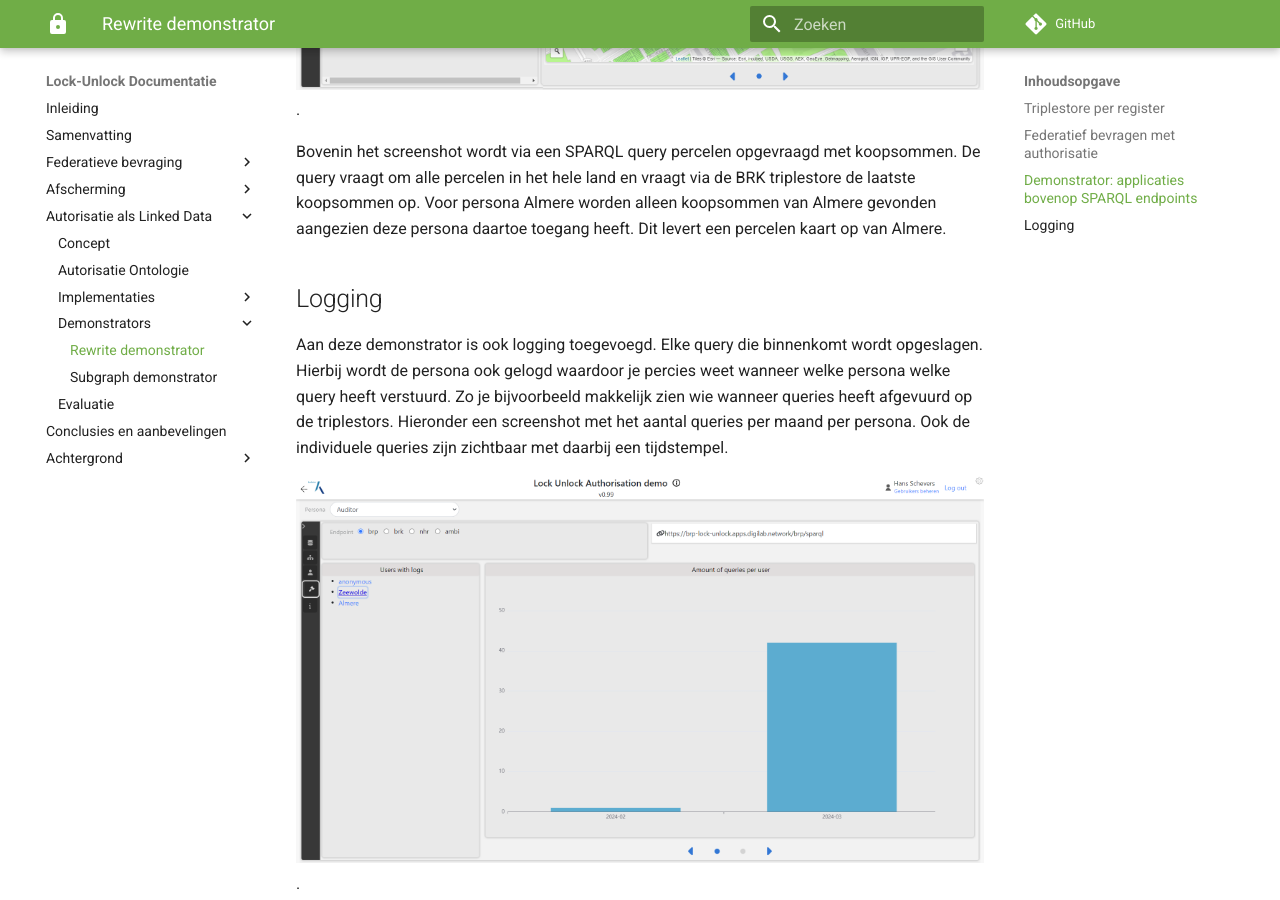
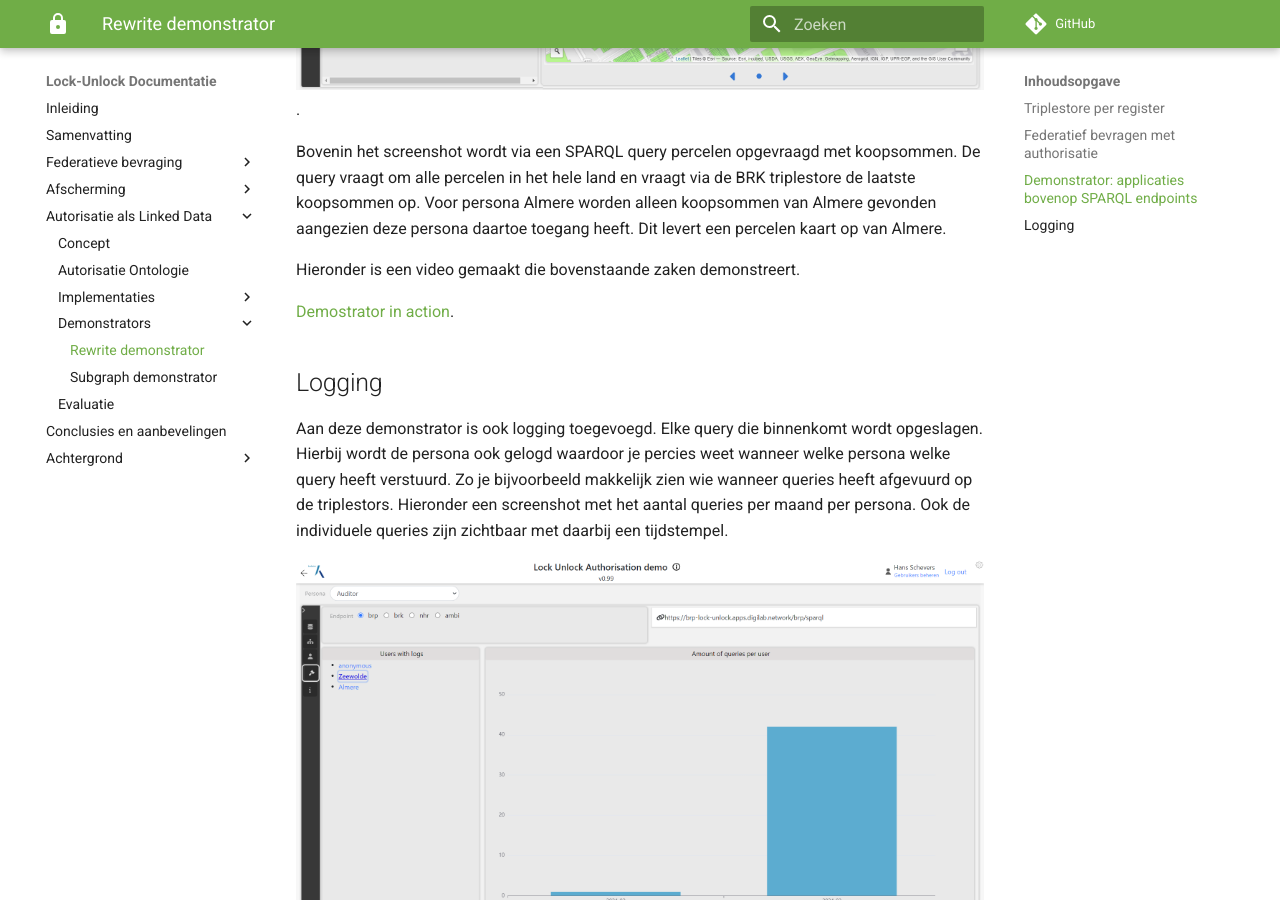
Before and after one commit to kadaster-labs/lock-unlock-docs, an MkDocs documentation site: the page built from docs/autorisatie-als-linkeddata/demonstrators/rewrite.md, in a window 1280 px wide and 900 px high, scrolled down 4897 px. Built offline with MkDocs 1.6.1 and Material for MkDocs 9.7.7, drawn with Linux system fonts in a browser that asks for light colours; comment, search, counter and statistics services are not loaded.

Commit message:
video demonstrator

```diff
--- a/docs/autorisatie-als-linkeddata/demonstrators/rewrite.md
+++ b/docs/autorisatie-als-linkeddata/demonstrators/rewrite.md
@@ -84,6 +84,10 @@
 persona Almere worden alleen koopsommen van Almere gevonden aangezien deze persona daartoe toegang
 heeft. Dit levert een percelen kaart op van Almere.
 
+Hieronder is een video gemaakt die bovenstaande zaken demonstreert.
+
+[Demostrator in action](../video/demo.mp4).
+
 
 ## Logging
 
```
Also changed, not shown: 1 other file.
